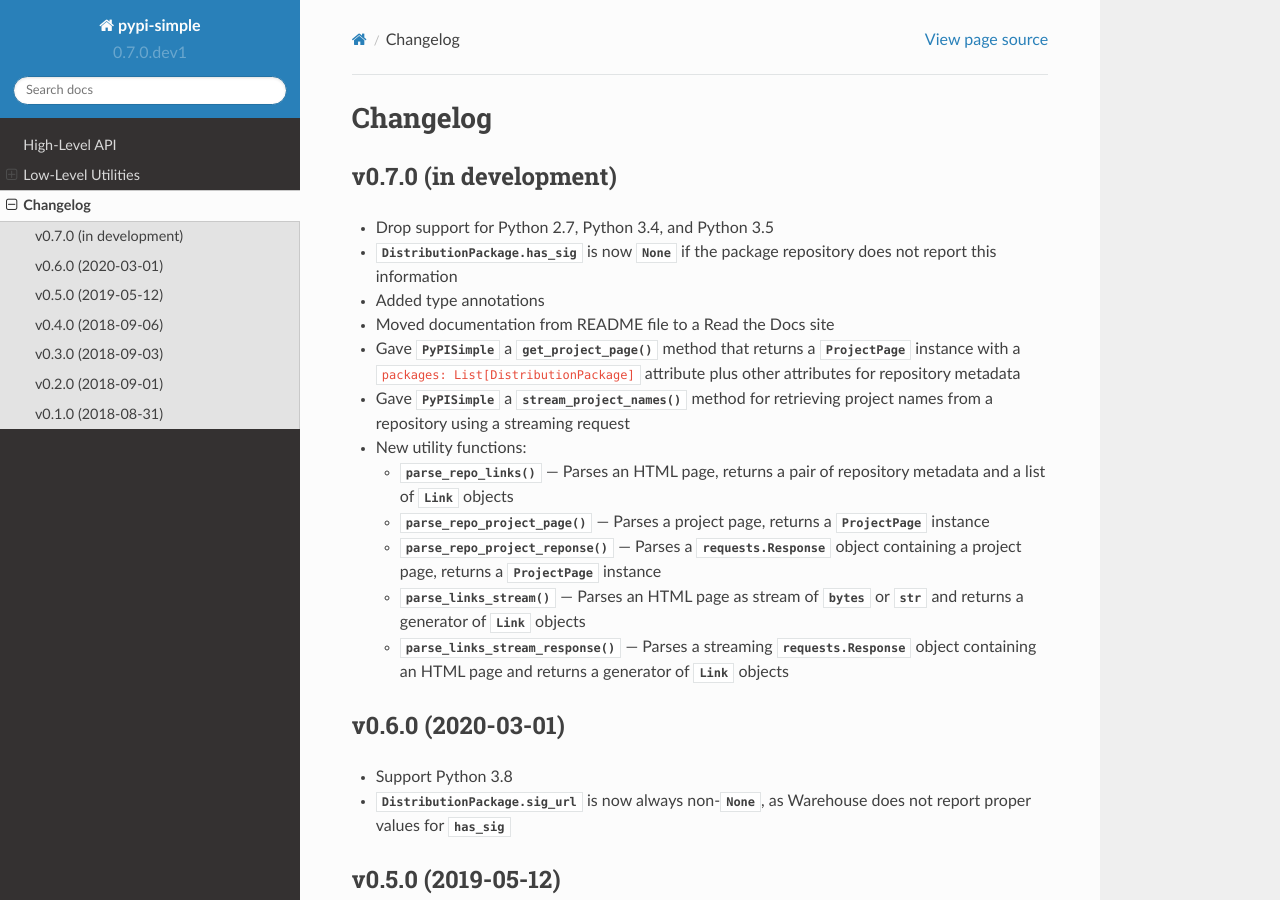
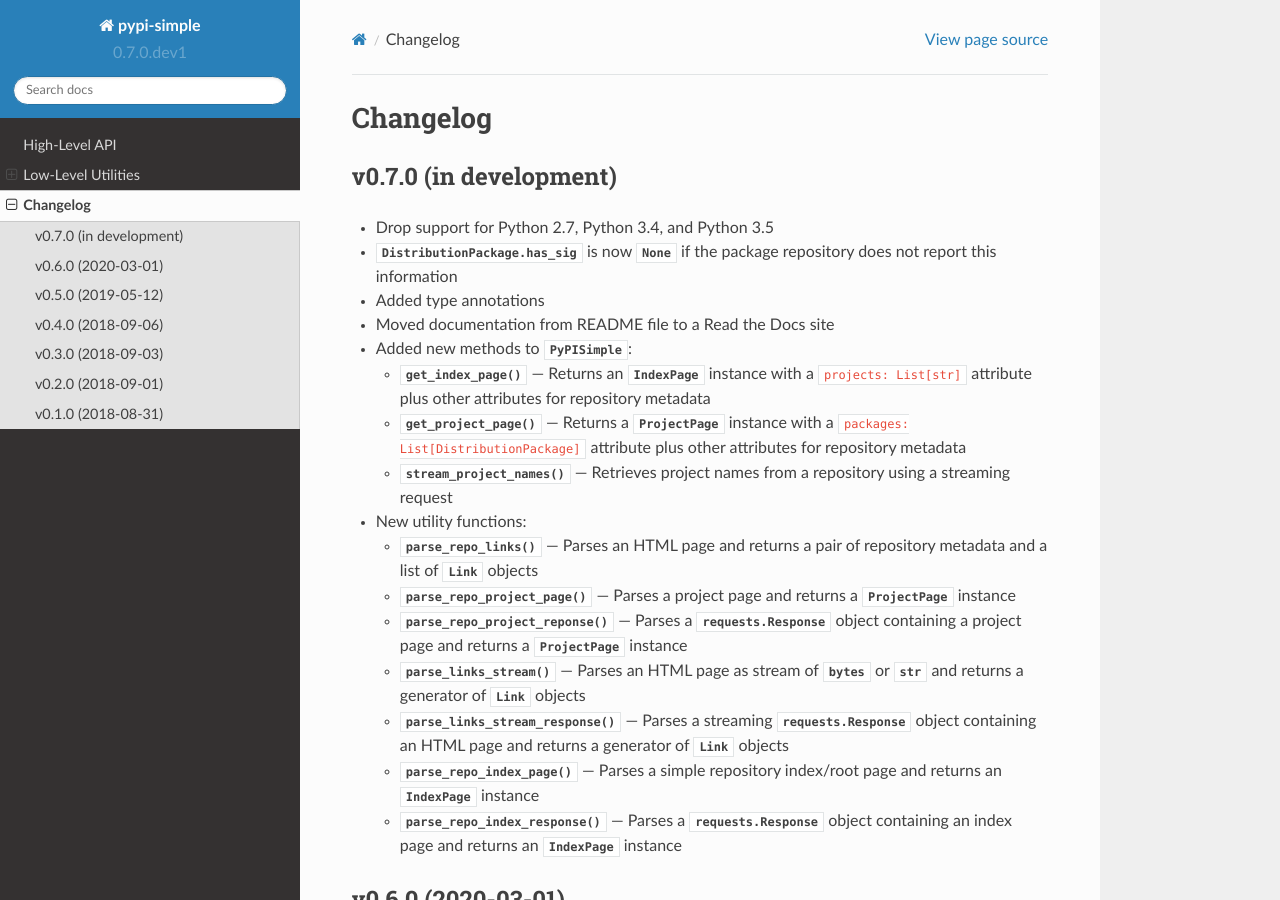
Before and after one commit to jwodder/pypi-simple, a Sphinx documentation site: the page built from docs/changelog.rst, in a window 1280 px wide and 900 px high. Built offline with Sphinx 7.4.7 and the Read the Docs theme 2.0.0, drawn with Linux system fonts in a browser that asks for light colours.

Commit message:
Parsing index page into an IndexPage object

```diff
--- a/docs/changelog.rst
+++ b/docs/changelog.rst
@@ -10,23 +10,33 @@
   not report this information
 - Added type annotations
 - Moved documentation from README file to a Read the Docs site
-- Gave `PyPISimple` a `~PyPISimple.get_project_page()` method that returns a
-  `ProjectPage` instance with a ``packages: List[DistributionPackage]``
-  attribute plus other attributes for repository metadata
-- Gave `PyPISimple` a `~PyPISimple.stream_project_names()` method for
-  retrieving project names from a repository using a streaming request
+- Added new methods to `PyPISimple`:
+
+  - `~PyPISimple.get_index_page()` — Returns an `IndexPage` instance with a
+    ``projects: List[str]`` attribute plus other attributes for repository
+    metadata
+  - `~PyPISimple.get_project_page()` — Returns a `ProjectPage` instance with a
+    ``packages: List[DistributionPackage]`` attribute plus other attributes for
+    repository metadata
+  - `~PyPISimple.stream_project_names()` — Retrieves project names from a
+    repository using a streaming request
+
 - New utility functions:
 
-  - `parse_repo_links()` — Parses an HTML page, returns a pair of repository
+  - `parse_repo_links()` — Parses an HTML page and returns a pair of repository
     metadata and a list of `Link` objects
-  - `parse_repo_project_page()` — Parses a project page, returns a
+  - `parse_repo_project_page()` — Parses a project page and returns a
     `ProjectPage` instance
   - `parse_repo_project_reponse()` — Parses a `requests.Response` object
-    containing a project page, returns a `ProjectPage` instance
+    containing a project page and returns a `ProjectPage` instance
   - `parse_links_stream()` — Parses an HTML page as stream of `bytes` or `str`
     and returns a generator of `Link` objects
   - `parse_links_stream_response()` — Parses a streaming `requests.Response`
     object containing an HTML page and returns a generator of `Link` objects
+  - `parse_repo_index_page()` — Parses a simple repository index/root page and
+    returns an `IndexPage` instance
+  - `parse_repo_index_response()` — Parses a `requests.Response` object
+    containing an index page and returns an `IndexPage` instance
 
 
 v0.6.0 (2020-03-01)
--- a/docs/high-level-api.rst
+++ b/docs/high-level-api.rst
@@ -3,5 +3,6 @@
 High-Level API
 ==============
 .. autoclass:: PyPISimple
+.. autoclass:: IndexPage
 .. autoclass:: ProjectPage
 .. autoclass:: DistributionPackage
--- a/docs/low-level-api.rst
+++ b/docs/low-level-api.rst
@@ -8,8 +8,10 @@
 .. autofunction:: parse_simple_index
 .. autofunction:: parse_project_page
 .. autofunction:: parse_links
+.. autofunction:: parse_repo_index_page
+.. autofunction:: parse_repo_index_response
+.. autofunction:: parse_repo_project_page
 .. autofunction:: parse_repo_project_response
-.. autofunction:: parse_repo_project_page
 .. autofunction:: parse_repo_links
 .. autoclass:: Link
 
```
Also changed, not shown: CHANGELOG.md (+16 -9 lines), src/pypi_simple/__init__.py (+6 -2 lines), 3 other files.
